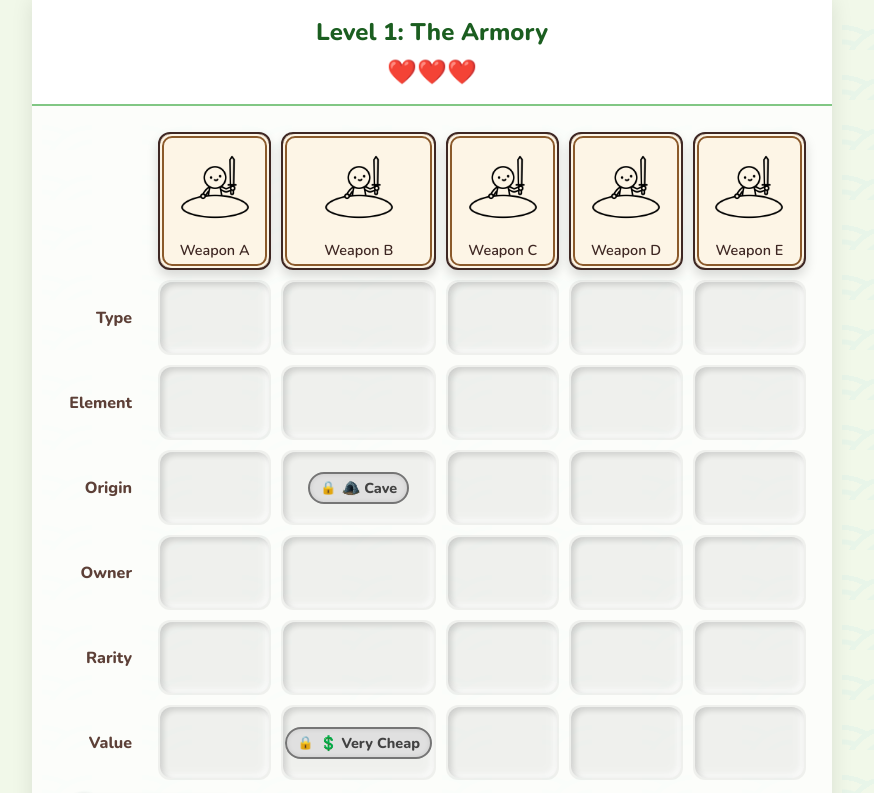
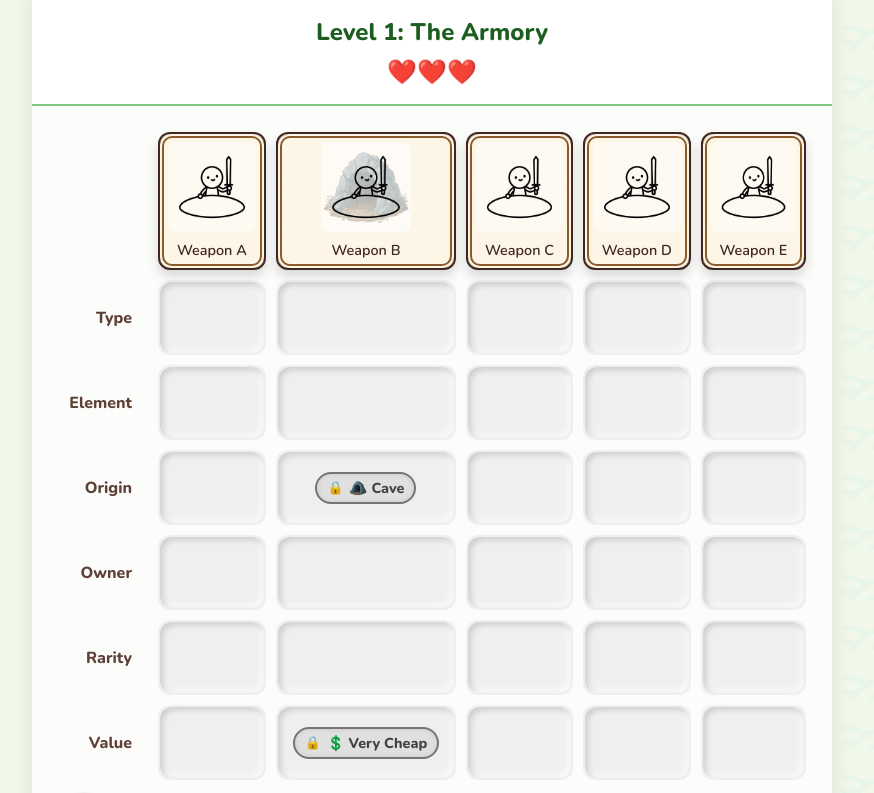
Before and after one commit to Feltoo/Profile-Match, a React (Vite) app: page / in a window 1280 px wide. Shown: the top 793 px of the page, without its empty margins (208-1082 px from the left). Built offline with nearby package versions, Linux system fonts and the light colour scheme.

Commit message:
Implement dynamic composite layered avatar progression for column headers

```diff
--- a/src/App.jsx
+++ b/src/App.jsx
@@ -94,19 +94,54 @@ function App() {
             <tr>
               <th className="category-col"></th>
               {level1.entities.map(entity => {
-                // Check if all 6 categories are filled for this column
-                const filledTraits = Object.keys(gridState[entity.id] || {}).length;
-                const isSolved = filledTraits === level1.categories.length;
-                const displayImage = isSolved && entity.solvedImage ? entity.solvedImage : entity.image;
+                const columnState = gridState[entity.id] || {};
+                const filledOrigin = columnState['origin'];
+                const filledOwner = columnState['owner'];
+                const filledType = columnState['type'];
+                const filledElement = columnState['element'];
 
                 return (
                   <th key={entity.id} className="cat-header">
-                    <div style={{ position: 'relative', width: '100%', maxWidth: '90px', margin: '0 auto 0.5rem auto' }}>
-                      {displayImage ? (
-                        <img src={displayImage} alt={entity.label} className={`cat-image ${isSolved ? 'slide-in' : ''}`} style={{ margin: 0 }} />
-                      ) : (
-                        <span className="cat-emoji">{entity.emoji}</span>
+                    <div style={{ position: 'relative', width: '100%', maxWidth: '90px', height: '90px', margin: '0 auto 0.5rem auto', overflow: 'hidden', borderRadius: '8px', backgroundColor: 'rgba(255, 255, 255, 0.5)' }}>
+
+                      {/* Layer 1: Background (Origin) */}
+                      {filledOrigin && (
+                        filledOrigin.emoji ? (
+                          <div className="slide-in" style={{ position: 'absolute', top: '-15px', left: '-5px', fontSize: '90px', opacity: 0.3, zIndex: 1, pointerEvents: 'none' }}>
+                            {filledOrigin.emoji}
+                          </div>
+                        ) : (
+                          <img src={filledOrigin.image} className="slide-in" style={{ position: 'absolute', top: 0, left: 0, width: '100%', height: '100%', opacity: 0.3, zIndex: 1, pointerEvents: 'none', objectFit: 'cover' }} />
+                        )
                       )}
+
+                      {/* Layer 2: Base Image (Generic Stick Figure) */}
+                      <img src={entity.image} alt="Base Character" style={{ position: 'absolute', top: 0, left: 0, margin: 0, width: '100%', height: '100%', zIndex: 2, mixBlendMode: 'multiply' }} />
+
+                      {/* Layer 3: Owner Avatar Accessory */}
+                      {filledOwner && (
+                        <div className="slide-in" style={{ position: 'absolute', top: '0px', left: '40px', fontSize: '35px', zIndex: 3, pointerEvents: 'none' }}>
+                          {filledOwner.emoji}
+                        </div>
+                      )}
+
+                      {/* Layer 4: Weapon Overlay */}
+                      {filledType && (
+                        <img
+                          src={filledType.image}
+                          alt="Weapon"
+                          className="slide-in"
+                          style={{ position: 'absolute', top: 0, left: 0, margin: 0, width: '100%', height: '100%', zIndex: 4, mixBlendMode: 'multiply' }}
+                        />
+                      )}
+
+                      {/* Layer 5: Element Effect */}
+                      {filledElement && (
+                        <div className="slide-in" style={{ position: 'absolute', bottom: '0px', right: '5px', fontSize: '40px', zIndex: 5, pointerEvents: 'none', textShadow: '0 0 10px rgba(255,255,255,0.8)' }}>
+                          {filledElement.emoji}
+                        </div>
+                      )}
+
                     </div>
                     {entity.label}
                   </th>
```
